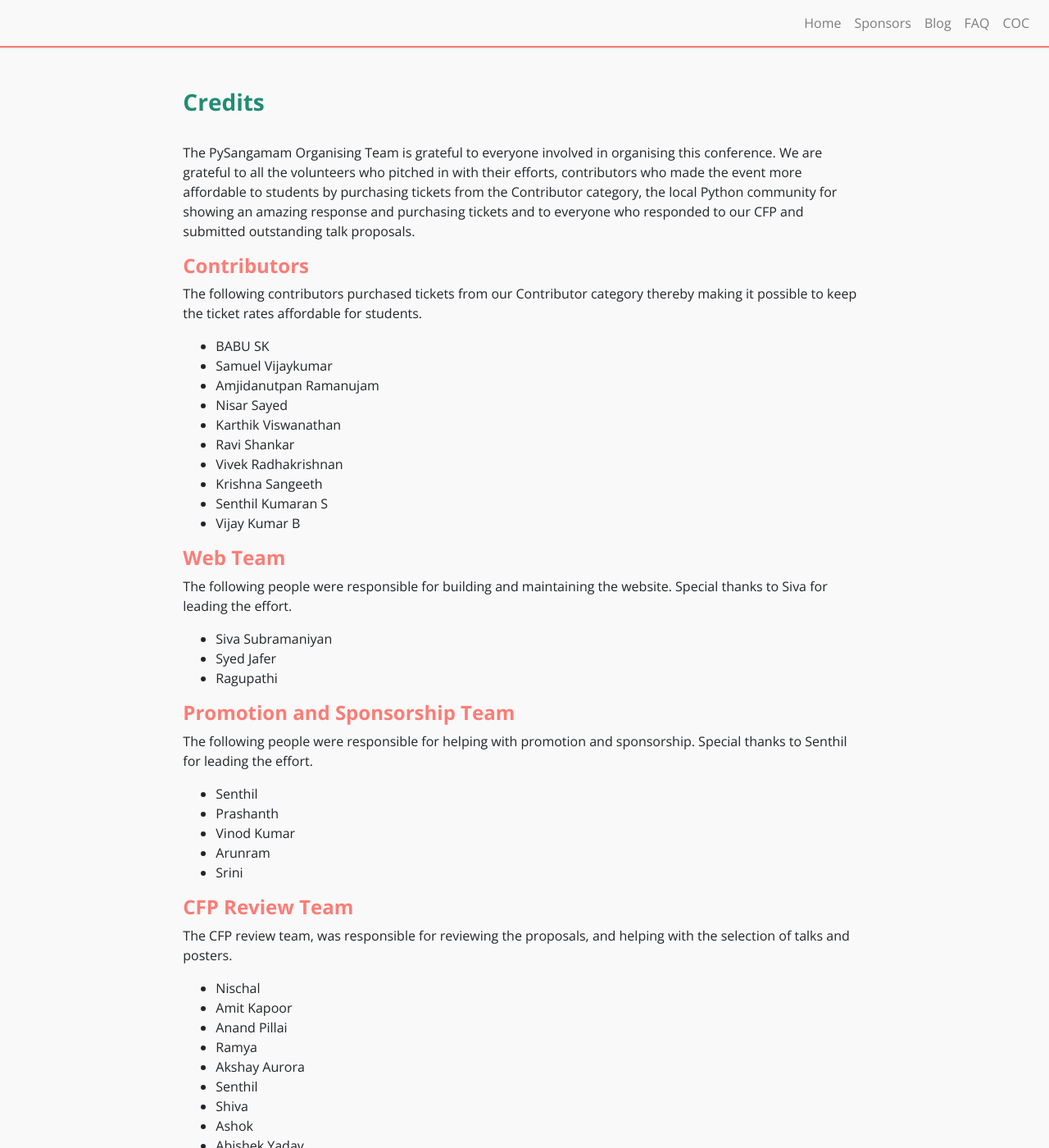
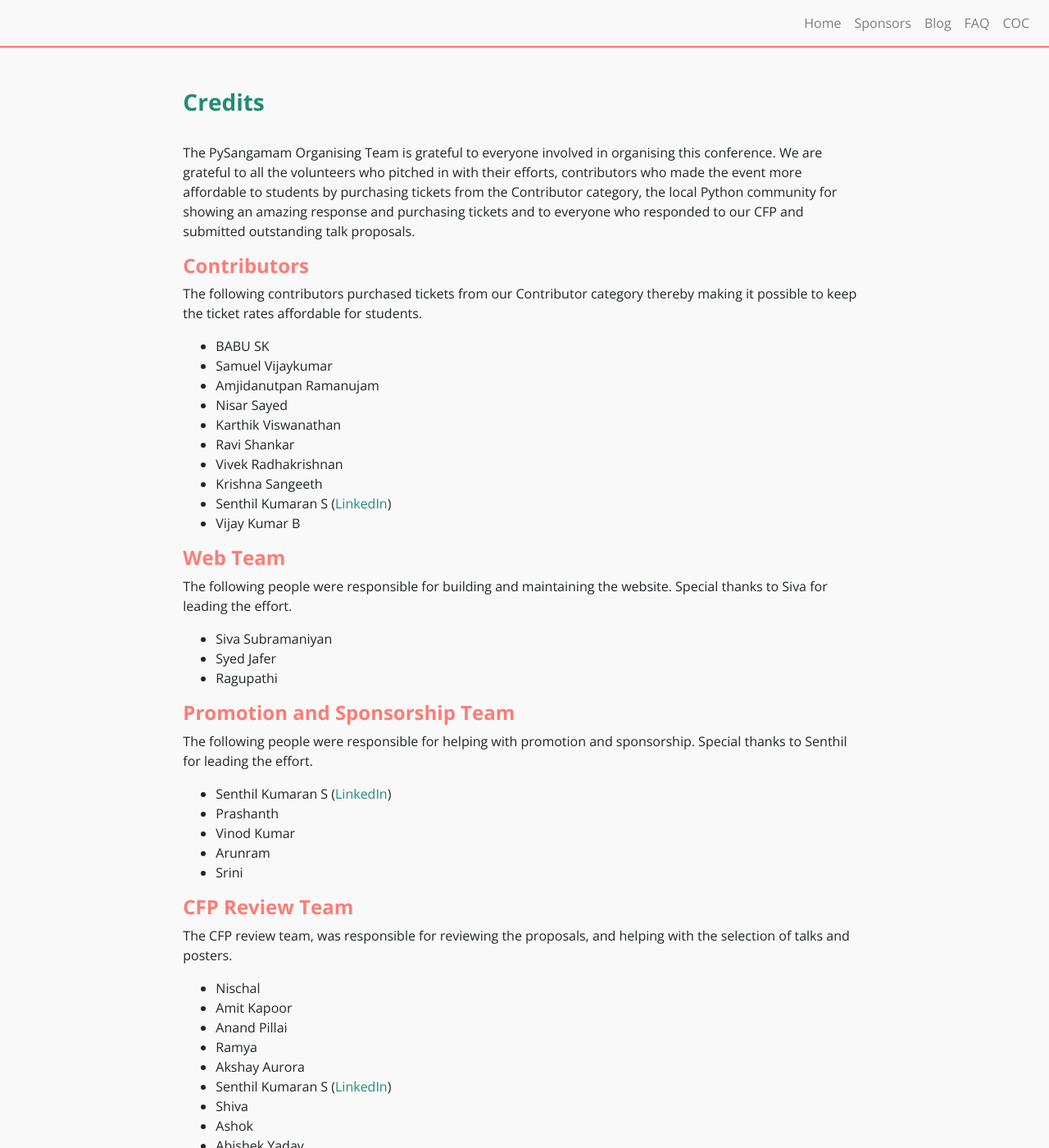
Before and after one commit to PySangamam/website, a Jekyll site: the page built from credits.html, in a window 1280 px wide and 1400 px high. Shown: the whole window at 82% size. Built offline with Jekyll 4.4.1, drawn with Linux system fonts in a browser that asks for light colours; some of the changed text lies outside the part shown.

Commit message:
Add links

```diff
--- a/credits.html
+++ b/credits.html
@@ -32,7 +32,7 @@
           <li>Ravi Shankar</li>
           <li>Vivek Radhakrishnan</li>
           <li>Krishna Sangeeth</li>
-          <li>Senthil Kumaran S</li>
+	  <li>Senthil Kumaran S (<a href="https://www.linkedin.com/in/stylesen/">LinkedIn</a>)</li>
           <li>Vijay Kumar B</li>
         </ul>
 	<h4><strong>Web Team</strong></h4>
@@ -53,7 +53,7 @@
 	  leading the effort.
         </p>
         <ul>
-          <li>Senthil</li>
+          <li>Senthil Kumaran S (<a href="https://www.linkedin.com/in/stylesen/">LinkedIn</a>)</li>
           <li>Prashanth</li>
           <li>Vinod Kumar</li>
 	  <li>Arunram</li>
@@ -71,7 +71,7 @@
 	  <li>Anand Pillai</li>
 	  <li>Ramya</li>
 	  <li>Akshay Aurora</li>
-	  <li>Senthil</li>
+	  <li>Senthil Kumaran S (<a href="https://www.linkedin.com/in/stylesen/">LinkedIn</a>)</li>
 	  <li>Shiva</li>
 	  <li>Ashok</li>
 	  <li>Abishek Yadav</li>
@@ -122,7 +122,7 @@
 	  <li>Magesh</li>
 	  <li>Naren</li>
 	  <li>Rengaraj</li>
-	  <li>Senthil</li>
+	  <li>Senthil Kumaran S (<a href="https://www.linkedin.com/in/stylesen/">LinkedIn</a>)</li>
 	  <li>Shrayas</li>
 	  <li>Vijay Kumar B.</li>
         </ul>
```
